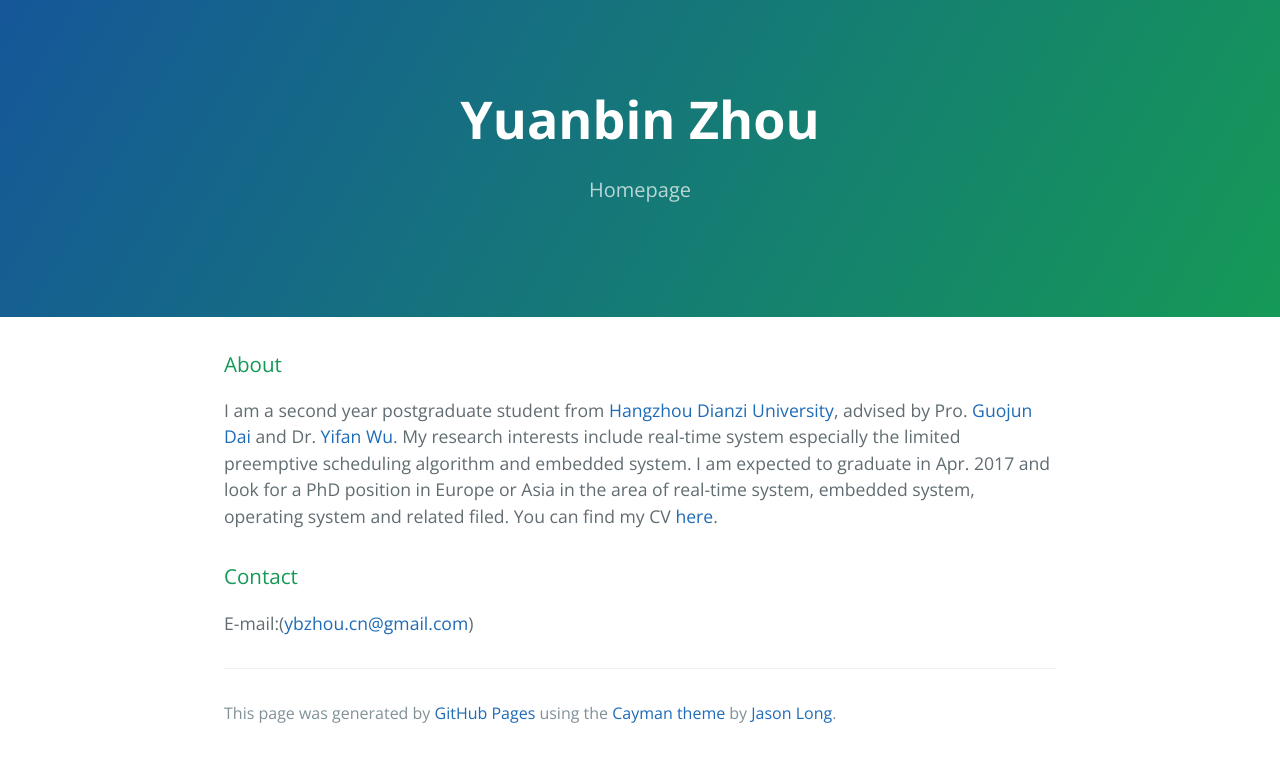
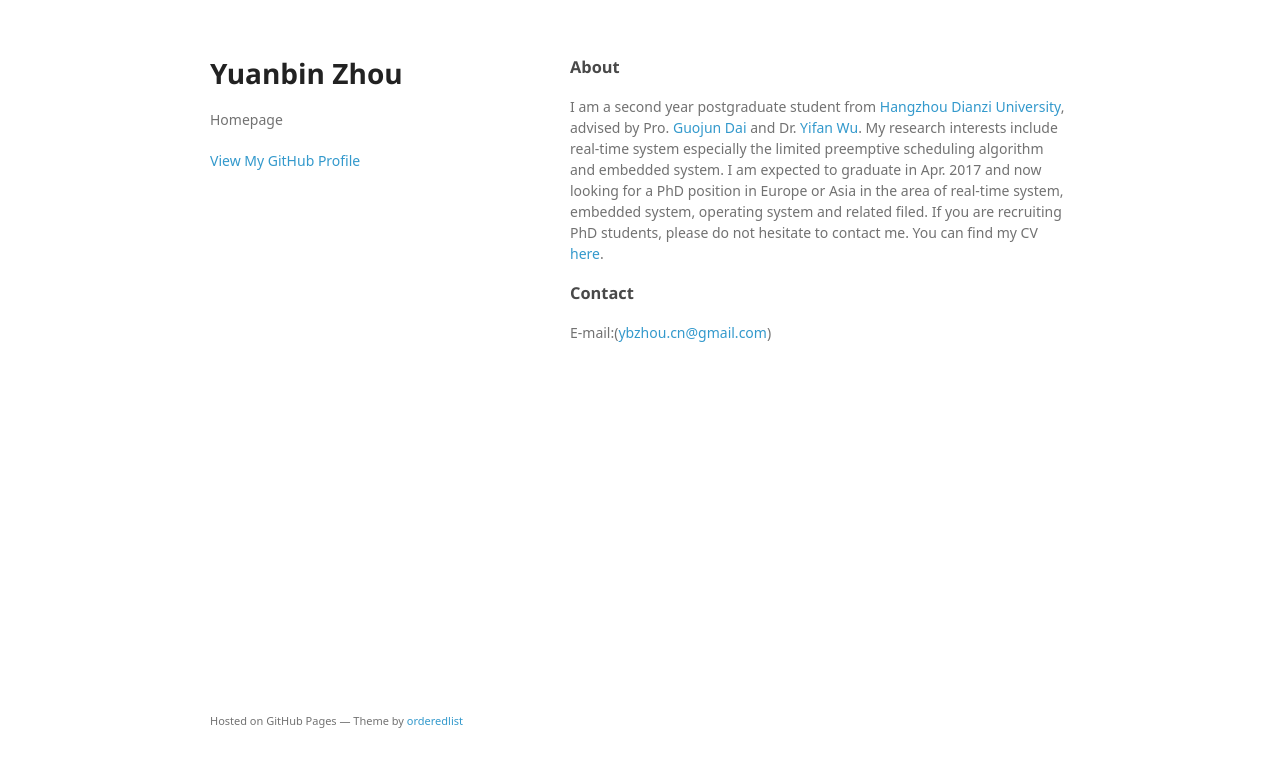
Before and after one commit to hduffddybz/hduffddybz.github.io, a plain HTML site: page index.html in a window 1280 px wide. Drawn offline with nearby package versions, Linux system fonts and the light colour scheme; a web font is replaced by a local one.

Commit message:
Replace master branch with page content via GitHub

```diff
--- a/index.html
+++ b/index.html
@@ -1,38 +1,43 @@
-<!DOCTYPE html>
-<html lang="en-us">
+<!doctype html>
+<html>
   <head>
-    <meta charset="UTF-8">
+    <meta charset="utf-8">
+    <meta http-equiv="X-UA-Compatible" content="chrome=1">
     <title>Yuanbin Zhou by hduffddybz</title>
-    <meta name="viewport" content="width=device-width, initial-scale=1">
-    <link rel="stylesheet" type="text/css" href="stylesheets/normalize.css" media="screen">
-    <link href='https://fonts.googleapis.com/css?family=Open+Sans:400,700' rel='stylesheet' type='text/css'>
-    <link rel="stylesheet" type="text/css" href="stylesheets/stylesheet.css" media="screen">
-    <link rel="stylesheet" type="text/css" href="stylesheets/github-light.css" media="screen">
+
+    <link rel="stylesheet" href="stylesheets/styles.css">
+    <link rel="stylesheet" href="stylesheets/github-light.css">
+    <meta name="viewport" content="width=device-width">
+    <!--[if lt IE 9]>
+    <script src="//html5shiv.googlecode.com/svn/trunk/html5.js"></script>
+    <![endif]-->
   </head>
   <body>
-    <section class="page-header">
-      <h1 class="project-name">Yuanbin Zhou</h1>
-      <h2 class="project-tagline">Homepage</h2>
-    </section>
+    <div class="wrapper">
+      <header>
+        <h1>Yuanbin Zhou</h1>
+        <p>Homepage</p>
 
-    <section class="main-content">
-      <h3>
+
+        <p class="view"><a href="https://github.com/hduffddybz">View My GitHub Profile</a></p>
+
+      </header>
+      <section>
+        <h3>
 <a id="about" class="anchor" href="#about" aria-hidden="true"><span aria-hidden="true" class="octicon octicon-link"></span></a>About</h3>
 
-<p>I am a second year postgraduate student from <a href="https://en.wikipedia.org/wiki/Hangzhou_Dianzi_University">Hangzhou Dianzi University</a>, advised by Pro. <a href="https://www.researchgate.net/profile/Guojun_Dai">Guojun Dai</a> and Dr. <a href="https://www.researchgate.net/profile/Yifan_Wu">Yifan Wu</a>. My research interests include real-time system especially the limited preemptive scheduling algorithm and embedded system. I am expected to graduate in Apr. 2017 and look for a PhD position in Europe or Asia in the area of real-time system, embedded system, operating system and related filed. You can find my CV <a href="https://raw.githubusercontent.com/hduffddybz/hduffddybz.github.io/master/CV_Yuanbin.pdf">here</a>.</p>
+<p>I am a second year postgraduate student from <a href="https://en.wikipedia.org/wiki/Hangzhou_Dianzi_University">Hangzhou Dianzi University</a>, advised by Pro. <a href="https://www.researchgate.net/profile/Guojun_Dai">Guojun Dai</a> and Dr. <a href="https://www.researchgate.net/profile/Yifan_Wu">Yifan Wu</a>. My research interests include real-time system especially the limited preemptive scheduling algorithm and embedded system. I am expected to graduate in Apr. 2017 and now looking for a PhD position in Europe or Asia in the area of real-time system, embedded system, operating system and related filed. If you are recruiting PhD students, please do not hesitate to contact me. You can find my CV <a href="https://raw.githubusercontent.com/hduffddybz/hduffddybz.github.io/master/CV_Yuanbin.pdf">here</a>.</p>
 
 <h3>
 <a id="contact" class="anchor" href="#contact" aria-hidden="true"><span aria-hidden="true" class="octicon octicon-link"></span></a>Contact</h3>
 
 <p>E-mail:(<a href="mailto:ybzhou.cn@gmail.com">ybzhou.cn@gmail.com</a>)</p>
-
-      <footer class="site-footer">
-
-        <span class="site-footer-credits">This page was generated by <a href="https://pages.github.com">GitHub Pages</a> using the <a href="https://github.com/jasonlong/cayman-theme">Cayman theme</a> by <a href="https://twitter.com/jasonlong">Jason Long</a>.</span>
+      </section>
+      <footer>
+        <p><small>Hosted on GitHub Pages &mdash; Theme by <a href="https://github.com/orderedlist">orderedlist</a></small></p>
       </footer>
-
-    </section>
-
+    </div>
+    <script src="javascripts/scale.fix.js"></script>
 
   </body>
 </html>
--- a/params.json
+++ b/params.json
@@ -1,6 +1,6 @@
 {
   "name": "Yuanbin Zhou",
   "tagline": "Homepage",
-  "body": "### About\r\nI am a second year postgraduate student from [Hangzhou Dianzi University](https://en.wikipedia.org/wiki/Hangzhou_Dianzi_University), advised by Pro. [Guojun Dai](https://www.researchgate.net/profile/Guojun_Dai) and Dr. [Yifan Wu](https://www.researchgate.net/profile/Yifan_Wu). My research interests include real-time system especially the limited preemptive scheduling algorithm and embedded system. I am expected to graduate in Apr. 2017 and look for a PhD position in Europe or Asia in the area of real-time system, embedded system, operating system and related filed. You can find my CV [here](https://raw.githubusercontent.com/hduffddybz/hduffddybz.github.io/master/CV_Yuanbin.pdf).\r\n\r\n### Contact\r\nE-mail:(ybzhou.cn@gmail.com)\r\n",
+  "body": "### About\r\nI am a second year postgraduate student from [Hangzhou Dianzi University](https://en.wikipedia.org/wiki/Hangzhou_Dianzi_University), advised by Pro. [Guojun Dai](https://www.researchgate.net/profile/Guojun_Dai) and Dr. [Yifan Wu](https://www.researchgate.net/profile/Yifan_Wu). My research interests include real-time system especially the limited preemptive scheduling algorithm and embedded system. I am expected to graduate in Apr. 2017 and now looking for a PhD position in Europe or Asia in the area of real-time system, embedded system, operating system and related filed. If you are recruiting PhD students, please do not hesitate to contact me. You can find my CV [here](https://raw.githubusercontent.com/hduffddybz/hduffddybz.github.io/master/CV_Yuanbin.pdf).\r\n\r\n### Contact\r\nE-mail:(ybzhou.cn@gmail.com)\r\n",
   "note": "Don't delete this file! It's used internally to help with page regeneration."
 }
```
